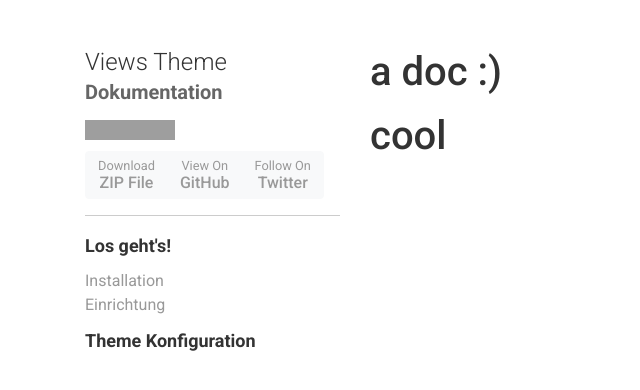
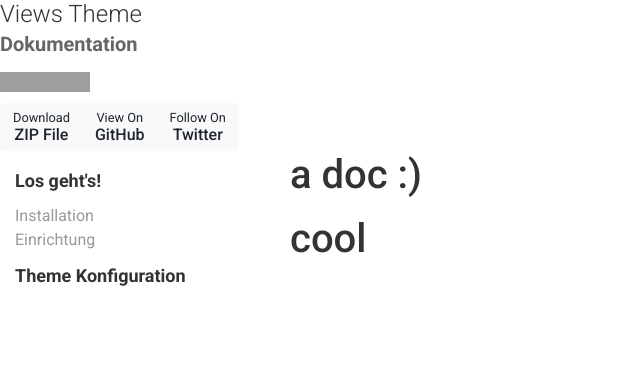
Before and after one commit to Blur-Creative/theme-views, a Jekyll site: the page built from index.md, in a window 1280 px wide. Shown: the top 390 px of the page, without its empty margins (0-640 px from the left). Built offline with Jekyll 4.4.1, drawn with Linux system fonts in a browser that asks for light colours; nearby versions of some CDN libraries; grey boxes are pictures that could not be loaded.

Commit message:
update layout

```diff
--- a/_includes/header.html
+++ b/_includes/header.html
@@ -1,3 +1,37 @@
-<header>
-    a header! whoop whoop
+<header class="page-header">
+    <div class="header-brand">
+        <h2 class="header-title">
+            {{ site.sidebar_title }}
+        </h2>
+        <div class="header-description">
+            {{ site.sidebar_description }}
+        </div>
+    </div>
+
+    <ul class="shields-list list-inline">
+        <li class="list-inline-item">
+            <img src="https://img.shields.io/badge/version-{{ site.version }}-brightgreen.svg?style=flat" />
+        </li>
+    </ul>
+
+    <div class="btn-group header-button-group" role="group" aria-label="Basic example">
+        <a href="https://github.com/Blur-Creative/theme-views/releases/download/v{{ site.version }}/BlurThemeViews.zip"  target="_blank" class="btn btn-light header-button">
+            <h6>
+                <small>Download</small>
+                ZIP File
+            </h6>
+        </a>
+        <a href="{{ site.github_url }}" target="_blank" class="btn btn-light header-button">
+            <h6>
+                <small>View On</small>
+                GitHub
+            </h6>
+        </a>
+        <a href="https://twitter.com/{{ site.twitter_username }}" target="_blank" class="btn btn-light header-button">
+            <h6>
+                <small>Follow On</small>
+                Twitter
+            </h6>
+        </a>
+    </div>
 </header>
--- a/_includes/sidebar.html
+++ b/_includes/sidebar.html
@@ -1,38 +1,4 @@
 <nav class="page-sidebar" id="sidemenu">
-
-    <header class="sidebar-header pb-3">
-        <h2 class="sidebar-title">
-            {{ site.sidebar_title }}
-        </h2>
-        <div class="sidebar-description">
-            {{ site.sidebar_description }}
-        </div>
-        <ul class="shields-list list-inline">
-            <li class="list-inline-item">
-                <img src="https://img.shields.io/badge/version-{{ site.version }}-brightgreen.svg?style=flat" />
-            </li>
-        </ul>
-        <div class="btn-group sidebar-button-group" role="group" aria-label="Basic example">
-            <a href="https://github.com/Blur-Creative/theme-views/releases/download/v{{ site.version }}/BlurThemeViews.zip"  target="_blank" class="btn btn-light sidebar-button">
-                <h6>
-                    <small>Download</small>
-                    ZIP File
-                </h6>
-            </a>
-            <a href="{{ site.github_url }}" target="_blank" class="btn btn-light sidebar-button">
-                <h6>
-                    <small>View On</small>
-                    GitHub
-                </h6>
-            </a>
-            <a href="https://twitter.com/{{ site.twitter_username }}" target="_blank" class="btn btn-light sidebar-button">
-                <h6>
-                    <small>Follow On</small>
-                    Twitter
-                </h6>
-            </a>
-        </div>
-    </header>
 
     <nav class="sidebar-nav py-3">
         {%- assign page_slug = page.url | replace: '.html'  -%}
--- a/_layouts/docs.html
+++ b/_layouts/docs.html
@@ -6,16 +6,16 @@
 
     <body data-spy="scroll" data-target="#sidemenu" data-offset="15">
 
-        <!-- {% include header.html %} -->
+        {% include header.html %}
 
-        <div class="container pt-5" id="content">
+        <div class="container-fluid page-wrap" id="content">
             <div class="row">
 
-                <div class="col-12 col-md-3">
+                <div class="col-12 col-md-3 page-sidebar-wrap">
                     {% include sidebar.html %}
                 </div>
 
-                <main class="col-12 col-md-9" role="main">
+                <main class="col-12 col-md-9 page-content-wrap" role="main">
                     <h1 class="content-title" id="content">{{ page.title }}</h1>
                     <p class="lead">{{ page.description }}</p>
                     {{ content }}
--- a/assets/css/style.css
+++ b/assets/css/style.css
@@ -33,31 +33,41 @@ body {
 	color: #007bff;
 }
 
-.sidebar-button h6 {
+.header-button h6 {
     margin-bottom: 0;
 }
 
-.sidebar-button small {
+.header-button small {
     display: block;
 }
 
-.sidebar-header .sidebar-title {
+.page-header .header-title {
 	font-weight: 300;
 	font-size: 24px;
 	margin-bottom: 0;
 }
 
-.sidebar-header .sidebar-description {
+.page-header .header-description {
 	font-weight: 700;
 	color: #666;
 	font-size: 20px;
-}
-
-.sidebar-header {
-	border-bottom: 1px solid #ccc;
 }
 
 .shields-list {
 	padding: 10px 0;
 	margin: 0;
 }
+
+.page-wrap > .row {
+    flex-wrap: nowrap;
+}
+
+.page-wrap .page-sidebar-wrap {
+	flex: 0 0 275px;
+	max-width: 275px;
+}
+
+.page-wrap .page-content-wrap {
+	flex: 1 100%;
+	max-width: 100%;
+}
```
